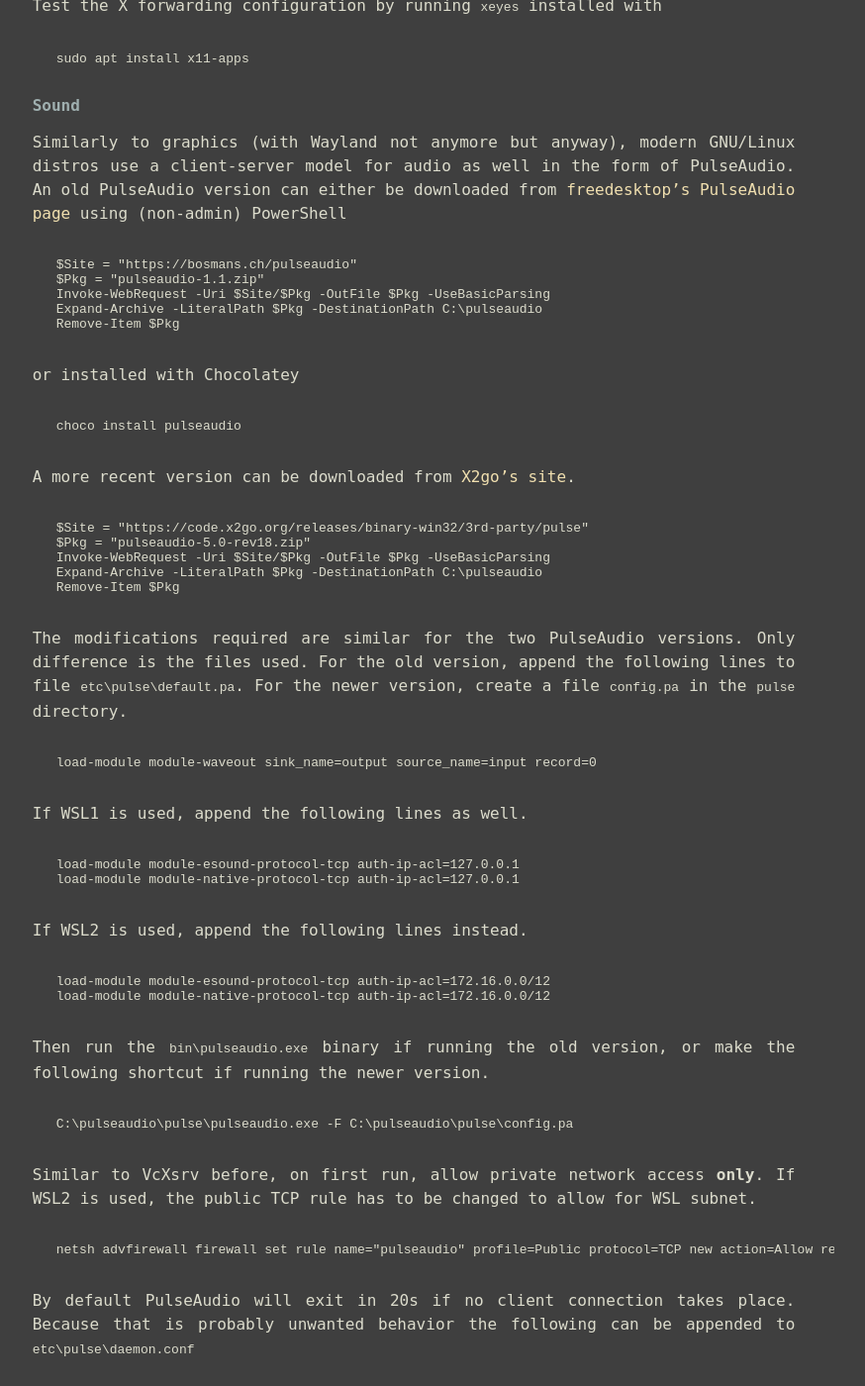
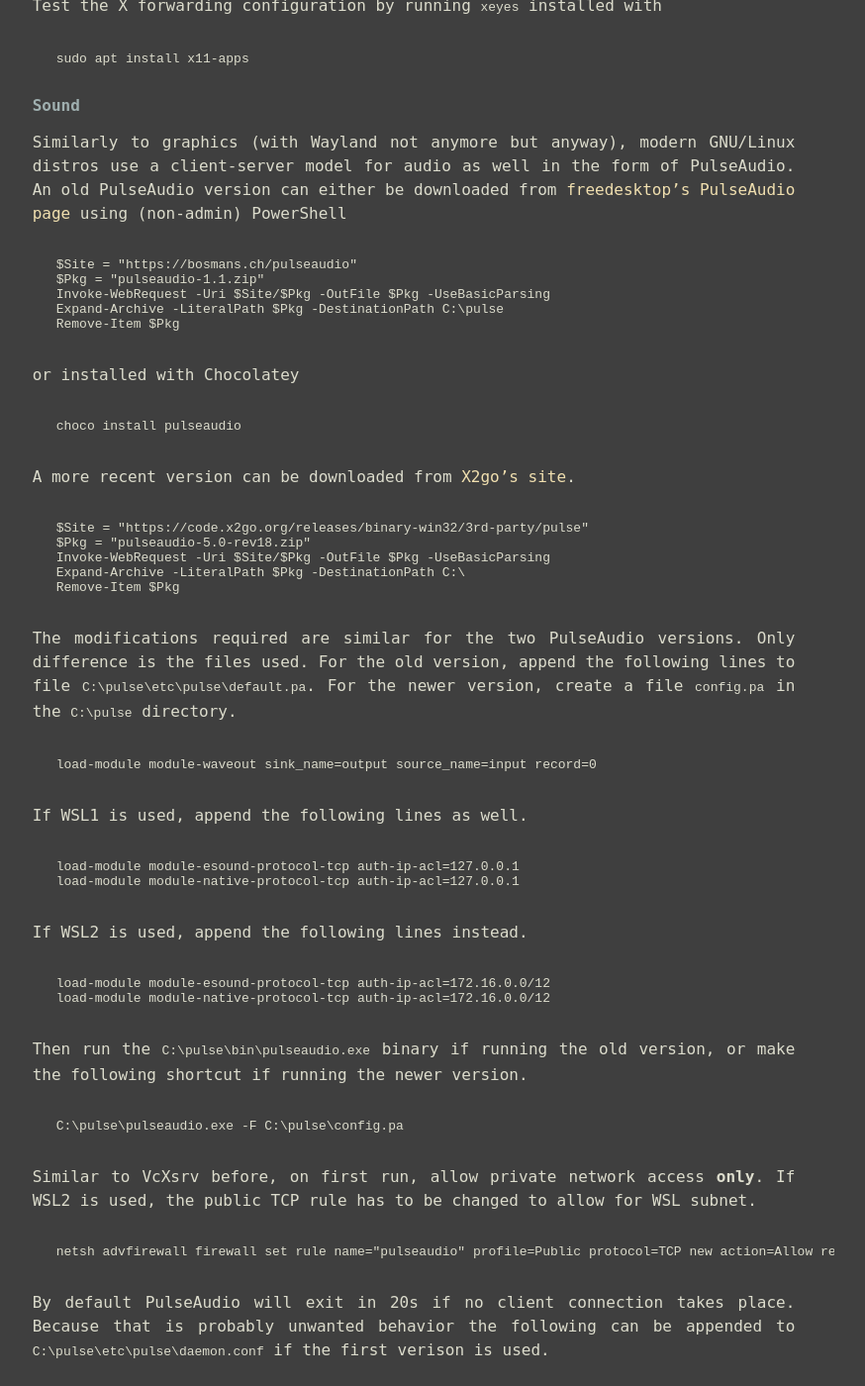
Before and after one commit to konfou/konfou.github.io, a Jekyll site: the page built from _posts/2021-03-04-gui-programs-on-wsl.md, in a window 1280 px wide and 1400 px high, scrolled down 4119 px. Shown: the whole window at 99% size, without its empty margins (222-1096 px from the left). Built offline with Jekyll 4.4.1, drawn with Linux system fonts in a browser that asks for light colours; some of the changed text lies outside the part shown.

Commit message:
gui-programs-on-wsl: change pulse folders

````diff
--- a/_posts/2021-03-04-gui-programs-on-wsl.md
+++ b/_posts/2021-03-04-gui-programs-on-wsl.md
@@ -237,7 +237,7 @@
 $Site = "https://bosmans.ch/pulseaudio"
 $Pkg = "pulseaudio-1.1.zip"
 Invoke-WebRequest -Uri $Site/$Pkg -OutFile $Pkg -UseBasicParsing
-Expand-Archive -LiteralPath $Pkg -DestinationPath C:\pulseaudio
+Expand-Archive -LiteralPath $Pkg -DestinationPath C:\pulse
 Remove-Item $Pkg
 ```
 
@@ -253,14 +253,14 @@
 $Site = "https://code.x2go.org/releases/binary-win32/3rd-party/pulse"
 $Pkg = "pulseaudio-5.0-rev18.zip"
 Invoke-WebRequest -Uri $Site/$Pkg -OutFile $Pkg -UseBasicParsing
-Expand-Archive -LiteralPath $Pkg -DestinationPath C:\pulseaudio
+Expand-Archive -LiteralPath $Pkg -DestinationPath C:\
 Remove-Item $Pkg
 ```
 
 The modifications required are similar  for the two PulseAudio versions.
 Only difference  is the  files used.   For the  old version,  append the
-following lines to file  `etc\pulse\default.pa`.  For the newer version,
-create a file `config.pa` in the `pulse` directory.
+following lines to file  `C:\pulse\etc\pulse\default.pa`.  For the newer
+version, create a file `config.pa` in the `C:\pulse` directory.
 
 ```
 load-module module-waveout sink_name=output source_name=input record=0
@@ -280,11 +280,11 @@
 load-module module-native-protocol-tcp auth-ip-acl=172.16.0.0/12
 ```
 
-Then run the `bin\pulseaudio.exe` binary  if running the old version, or
-make the following shortcut if running the newer version.
+Then  run the  `C:\pulse\bin\pulseaudio.exe` binary  if running  the old
+version, or make the following shortcut if running the newer version.
 
 ```
-C:\pulseaudio\pulse\pulseaudio.exe -F C:\pulseaudio\pulse\config.pa
+C:\pulse\pulseaudio.exe -F C:\pulse\config.pa
 ```
 
 Similar to  VcXsrv before,  on first run,  allow private  network access
@@ -297,18 +297,19 @@
 
 By default  PulseAudio will exit  in 20s  if no client  connection takes
 place. Because that  is probably unwanted behavior the  following can be
-appended to `etc\pulse\daemon.conf`
+appended  to `C:\pulse\etc\pulse\daemon.conf`  if the  first verison  is
+used.
 
 ```
 exit-idle-time = -1
 ```
 
 Alternatively  the  `--exit-idle-time=-1`  argument  can  be  used  when
-running the binary. That applies to both versions. So someone can make a
-shortcut that runs
+running the binary. That applies to both versions. For the newer version
+combining with the previous, someone can make a shortcut that runs
 
 ```
-C:\pulseaudio\bin\pulseaudio.exe --exit-idle-time=-1
+C:\pulse\pulseaudio.exe -F C:\pulse\config.pa --exit-idle-time=-1
 ```
 
 Then install PulseAudio on the distro
````
